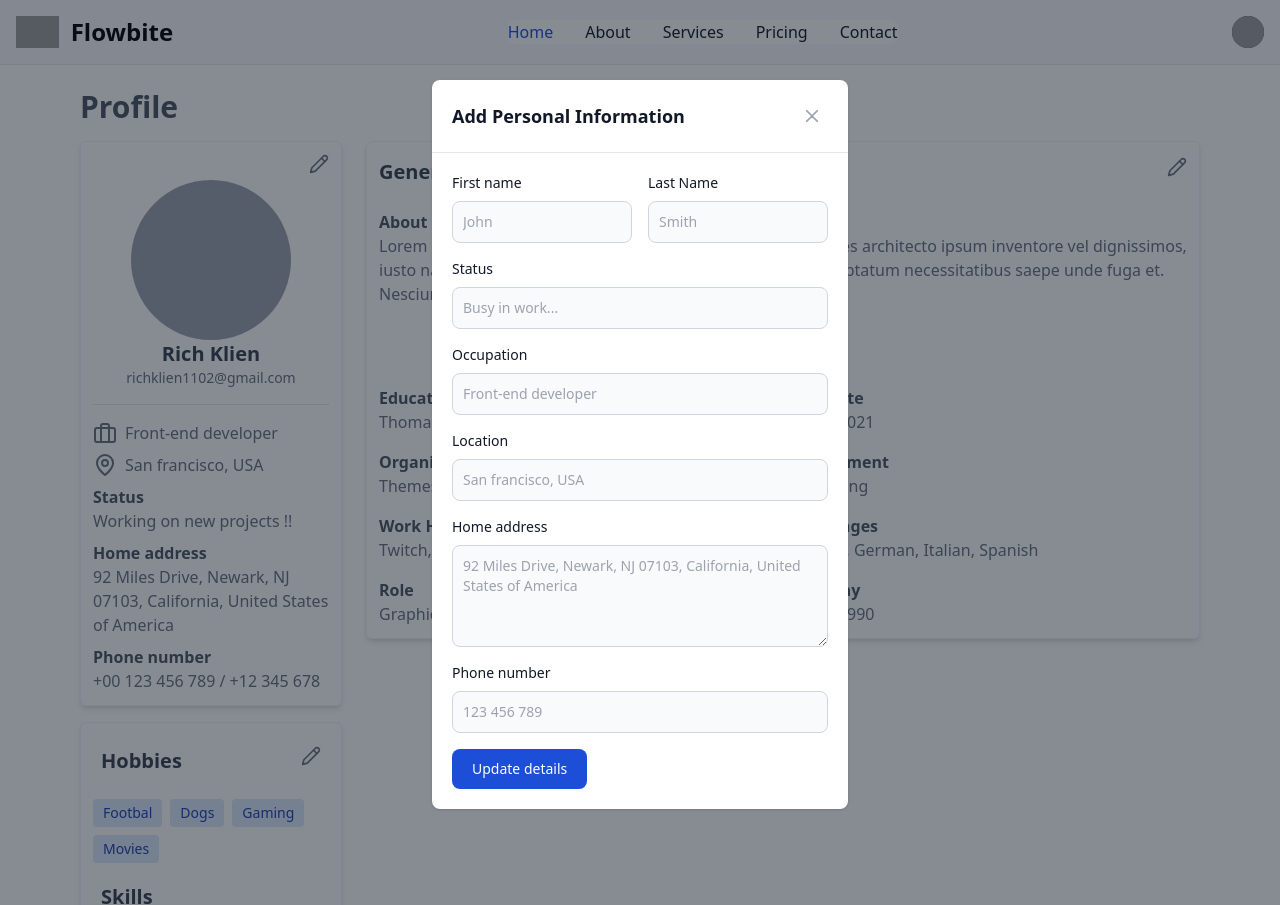
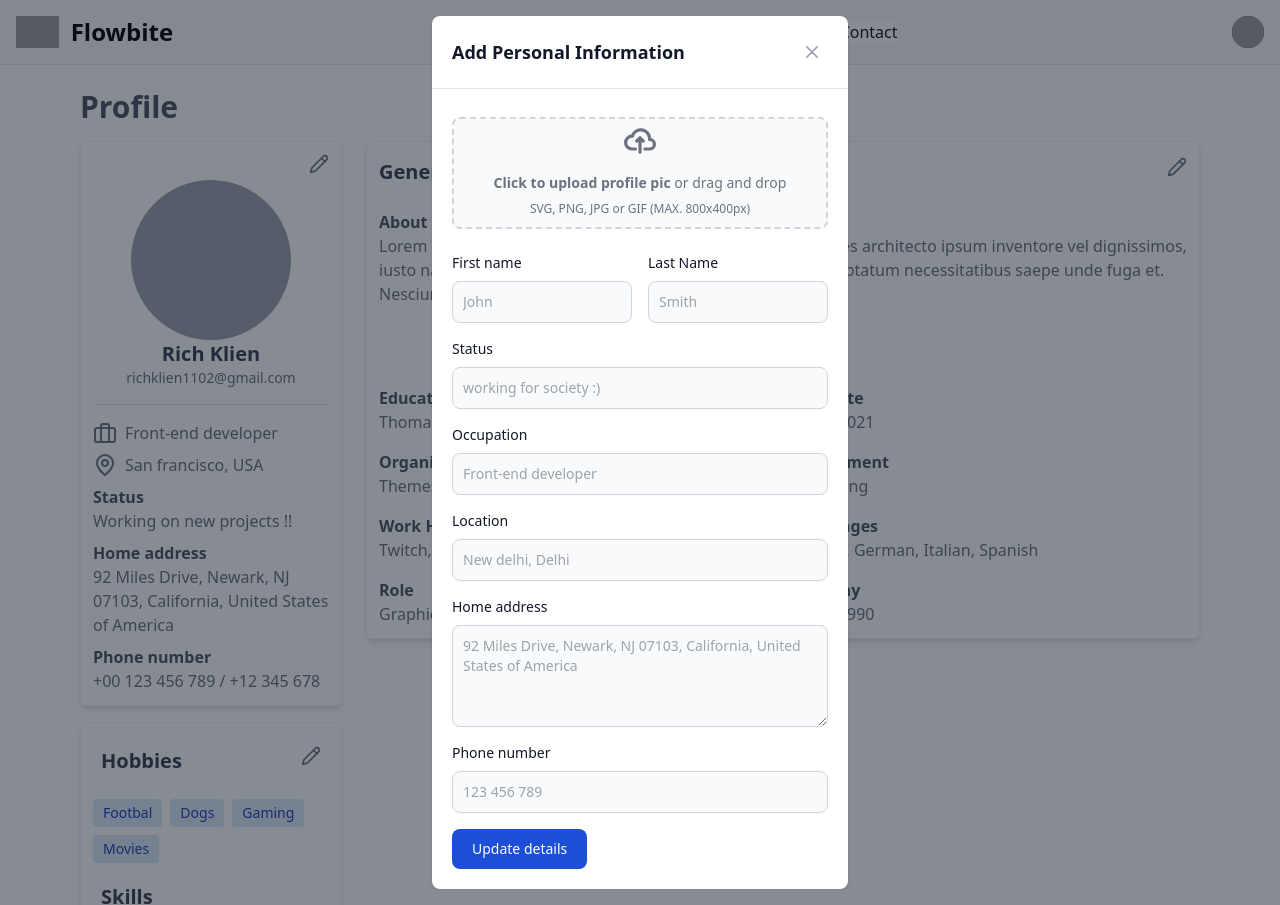
Before and after one commit to Shobhit-Mishra-02/Social-media-app, a Django app: page /social/profile/ in a window 1280 px wide, after a click that opens the changed part. Run offline with Django 4.2, Linux system fonts and the light colour scheme; the visitor is signed in with stand-in values (Sample User, id 1); some libraries are stand-ins or nearby versions; grey boxes are pictures that could not be loaded.

Commit message:
refactor: changed the code of Post creation form and controller in index page

```diff
--- a/home/forms.py
+++ b/home/forms.py
@@ -1,24 +1,37 @@
 from django import forms
-from django.forms import ModelForm, CharField, Textarea, TextInput, DateField, Select, DateInput
-from home.models import GeneralInformation, GENDERS, COUNTRY_NAMES
+from django.forms import ModelForm, CharField, Textarea, TextInput, DateField, Select, DateInput, FileInput
+from home.models import GeneralInformation, GENDERS, COUNTRY_NAMES, PersonalInformation, Post
 
+COMMON_DESIGN = "bg-gray-50 border border-gray-300 text-gray-900 text-sm rounded-lg focus:ring-primary-600 focus:border-primary-600 block w-full p-2.5"
 
-class PostCreationForm(forms.Form):
+class PostCreationForm(ModelForm):
 
-    title = forms.CharField(max_length=300, widget=forms.TextInput(attrs={
-                            'class': 'shadow-sm bg-gray-50 border border-gray-300 text-gray-900 text-sm rounded-lg focus:ring-blue-500 focus:border-blue-500 block w-full p-1.5 mb-2', 'placeholder': 'title of your post...'}), label_suffix="")
+    class Meta:
+        model = Post
 
-    content = forms.CharField(widget=forms.Textarea(
-        attrs={'class': 'shadow-sm bg-gray-50 border border-gray-300 text-gray-900 text-sm rounded-lg focus:ring-blue-500 focus:border-blue-500 block w-full p-1.5 mb-2', 'rows': '2', 'placeholder': 'text content of your post...'}), label_suffix="")
+        fields = ["title", "content", "image", "caption"]
 
-    image = forms.ImageField(required=False, widget=forms.FileInput(attrs={
-                             'class': 'shadow-sm bg-gray-50 border border-gray-300 text-gray-900 text-sm rounded-lg focus:ring-blue-500 focus:border-blue-500 block w-full p-1.5 mb-2 hidden'}), label_suffix="")
-
-    caption = forms.CharField(max_length=400, required=False, widget=forms.TextInput(
-        attrs={'class': 'shadow-sm bg-gray-50 border border-gray-300 text-gray-900 text-sm rounded-lg focus:ring-blue-500 focus:border-blue-500 block w-full p-1.5 mb-2', 'placeholder': 'add caption here...'}), label='Image caption', label_suffix="")
-
+        widgets = {
+            "title": TextInput(attrs={
+                "class": COMMON_DESIGN,
+                "placeholder": "title of your post..."
+            }),
+            "content": Textarea(attrs={
+                "class": "shadow-sm bg-gray-50 border border-gray-300 text-gray-900 text-sm rounded-lg focus:ring-blue-500 focus:border-blue-500 block w-full p-1.5 mb-2",
+                "placeholder": "text content of your post...",
+                "rows": "4"
+            }),
+            "image": FileInput(attrs={
+                "class": "shadow-sm bg-gray-50 border border-gray-300 text-gray-900 text-sm rounded-lg focus:ring-blue-500 focus:border-blue-500 w-full p-1.5 mb-2 hidden"
+            }),
+            "caption": TextInput(attrs={
+                "class": COMMON_DESIGN,
+                "placeholder": "add caption here..."
+            })
+        }
 
 class GeneralInformationForm(ModelForm):
+
     class Meta:
         model = GeneralInformation
         fields = ["about_me", "education", "gender",
@@ -31,24 +44,67 @@ class GeneralInformationForm(ModelForm):
                 "placeholder": "92 Miles Drive, Newark, NJ 07103, California, United States of America"
             }),
             "education": TextInput(attrs={
-                "class": "bg-gray-50 border border-gray-300 text-gray-900 text-sm rounded-lg focus:ring-primary-600 focus:border-primary-600 block w-full p-2.5",
+                "class": COMMON_DESIGN,
                 "placeholder": "Thomas Jeff High School, Stanford University"
             }),
             "gender": Select(attrs={
-                "class": "bg-gray-50 border border-gray-300 text-gray-900 text-sm rounded-lg focus:ring-primary-600 focus:border-primary-600 block w-full p-2.5"
+                "class": COMMON_DESIGN
             },
                 choices=GENDERS),
             "date_of_birth": DateInput(attrs={
-                "class": "bg-gray-50 border border-gray-300 text-gray-900 text-sm rounded-lg focus:ring-primary-600 focus:border-primary-600 block w-full p-2.5",
+                "class": COMMON_DESIGN,
                 "type": "date"
             },
                 format="%Y-%m-%d"),
             "organization": TextInput(attrs={
-                "class": "bg-gray-50 border border-gray-300 text-gray-900 text-sm rounded-lg focus:ring-primary-600 focus:border-primary-600 block w-full p-2.5",
+                "class": COMMON_DESIGN,
                 "placeholder": "Themesberg LLC"
             }),
             "nationality": Select(attrs={
-                "class": "bg-gray-50 border border-gray-300 text-gray-900 text-sm rounded-lg focus:ring-primary-600 focus:border-primary-600 block w-full p-2.5",
+                "class": COMMON_DESIGN,
             },
                 choices=COUNTRY_NAMES)
         }
+
+class PersonalInformationForm(ModelForm):
+
+    class Meta:
+        model = PersonalInformation
+
+        fields = ["profile_pic", "first_name", "last_name", "occupation", "status", "location", "home_address", "phone_number"]
+
+        widgets = {
+            "profile_pic": FileInput(attrs={
+                "class":"shadow-sm bg-gray-50 border border-gray-300 text-gray-900 text-sm rounded-lg focus:ring-blue-500 focus:border-blue-500 w-full p-1.5 mb-2 hidden",
+                "type":"file",
+            }),
+            "first_name": TextInput(attrs={
+                "class": COMMON_DESIGN,
+                "placeholder": "John"
+            }),
+            "last_name": TextInput(attrs={
+                "class": COMMON_DESIGN,
+                "placeholder": "Smith"
+            }),
+            "occupation": TextInput(attrs={
+                "class": COMMON_DESIGN,
+                "placeholder":"Front-end developer"
+            }),
+            "status": TextInput(attrs={
+                "class": COMMON_DESIGN,
+                "placeholder": "working for society :)"
+            }),
+            "location": TextInput(attrs={
+                "class": COMMON_DESIGN,
+                "placeholder": "New delhi, Delhi"
+            }),
+            "home_address": Textarea(attrs={
+                "class": "block p-2.5 w-full text-sm text-gray-900 bg-gray-50 rounded-lg border border-gray-300 focus:ring-blue-500 focus:border-blue-500",
+                "placeholder": "92 Miles Drive, Newark, NJ 07103, California, United States of America",
+                "rows": "4"
+            }),
+            "phone_number": TextInput(attrs={
+                "class": COMMON_DESIGN,
+                "placeholder": "123 456 789"
+            })
+        }
--- a/home/views.py
+++ b/home/views.py
@@ -3,7 +3,7 @@ from django.contrib.auth.decorators import login_required
 from django.http import HttpResponse
 from django.shortcuts import redirect, render
 
-from .forms import PostCreationForm, GeneralInformationForm
+from .forms import PostCreationForm, GeneralInformationForm, PersonalInformationForm
 from .models import Post
 from .utils.upload_files import upload_file
 
@@ -12,16 +12,13 @@ from .utils.upload_files import upload_file
 def index(request):
 
     if request.method == "POST":
-        form = PostCreationForm(request.POST, request.FILES)
+        post = Post(user=request.user)
+        form = PostCreationForm(request.POST, request.FILES, instance=post)
         if form.is_valid():
-            post_title = form.cleaned_data["title"]
-            post_content = form.cleaned_data["content"]
-            post_image = form.cleaned_data["image"]
-            post_image_caption = form.cleaned_data["caption"]
 
-            Post.objects.create(user=request.user, title=post_title, content=post_content, image=post_image, caption=post_image_caption)
+            form.save()
 
-            return render(request, "home/index.html", {"form":form})
+            return render(request, "home/index.html", {"form":PostCreationForm()})
     else:
         form = PostCreationForm()
 
@@ -31,5 +28,6 @@ def index(request):
 def profile(request):
 
     general_information_form = GeneralInformationForm()
+    personal_information_form = PersonalInformationForm()
 
-    return render(request, "home/profile.html", {"general_information_form":general_information_form})
+    return render(request, "home/profile.html", {"general_information_form":general_information_form, "personal_information_form":personal_information_form})
--- a/templates/home/profile.html
+++ b/templates/home/profile.html
@@ -198,55 +198,56 @@ profile
             <!-- Modal body -->
             <form class="p-4 md:p-5">
                 <div class="grid gap-4 mb-4 grid-cols-2">
-                    <div class="col-span-2 sm:col-span-1">
-                        <label for="firstName"
-                            class="block mb-2 text-sm font-medium text-gray-900">First name</label>
-                        <input type="text" name="firstName" id="firstName"
-                            class="bg-gray-50 border border-gray-300 text-gray-900 text-sm rounded-lg focus:ring-primary-600 focus:border-primary-600 block w-full p-2.5"
-                            placeholder="John">
+                    <div class="flex items-center justify-center col-span-2 py-2">
+                        <label for="{{ personal_information_form.profile_pic.id_for_label }}"
+                            class="flex flex-col items-center justify-center w-full h-28 border-2 border-gray-300 border-dashed rounded-lg cursor-pointer bg-gray-50">
+                            <div class="flex flex-col items-center justify-center pt-5 pb-6">
+                                <svg class="w-8 h-8 mb-4 text-gray-500 " aria-hidden="true" xmlns="http://www.w3.org/2000/svg"
+                                    fill="none" viewBox="0 0 20 16">
+                                    <path stroke="currentColor" stroke-linecap="round" stroke-linejoin="round" stroke-width="2"
+                                        d="M13 13h3a3 3 0 0 0 0-6h-.025A5.56 5.56 0 0 0 16 6.5 5.5 5.5 0 0 0 5.207 5.021C5.137 5.017 5.071 5 5 5a4 4 0 0 0 0 8h2.167M10 15V6m0 0L8 8m2-2 2 2" />
+                                </svg>
+                                <p class="mb-2 text-sm text-gray-500 "><span class="font-semibold">Click to upload profile pic</span> or drag and drop</p>
+                                <p class="text-xs text-gray-500 ">SVG, PNG, JPG or GIF (MAX. 800x400px)</p>
+                            </div>
+                            {{ personal_information_form.profile_pic }}
+                        </label>
                     </div>
                     <div class="col-span-2 sm:col-span-1">
-                        <label for="lastName"
+                        <label for="{{ personal_information_form.first_name.id_for_label }}"
+                            class="block mb-2 text-sm font-medium text-gray-900">First name</label>
+                            {{ personal_information_form.first_name }}
+                    </div>
+                    <div class="col-span-2 sm:col-span-1">
+                        <label for="{{ personal_information_form.last_name.id_for_label }}"
                             class="block mb-2 text-sm font-medium text-gray-900">Last Name</label>
-                            <input type="text" name="lastName" id="lastName"
-                            class="bg-gray-50 border border-gray-300 text-gray-900 text-sm rounded-lg focus:ring-primary-600 focus:border-primary-600 block w-full p-2.5"
-                            placeholder="Smith">
+                            {{ personal_information_form.last_name }}
                     </div>
                     <div class="col-span-2">
-                        <label for="status"
+                        <label for="{{ personal_information_form.status.id_for_label }}"
                             class="block mb-2 text-sm font-medium text-gray-900">Status</label>
-                        <input type="text" name="status" id="status"
-                            class="bg-gray-50 border border-gray-300 text-gray-900 text-sm rounded-lg focus:ring-primary-600 focus:border-primary-600 block w-full p-2.5"
-                            placeholder="Busy in work...">
+                            {{ personal_information_form.status }}
                     </div>
                     <div class="col-span-2">
-                        <label for="occupation"
+                        <label for="{{ personal_information_form.occupation.id_for_label }}"
                             class="block mb-2 text-sm font-medium text-gray-900">Occupation</label>
-                        <input type="text" name="occupation" id="occupation"
-                            class="bg-gray-50 border border-gray-300 text-gray-900 text-sm rounded-lg focus:ring-primary-600 focus:border-primary-600 block w-full p-2.5"
-                            placeholder="Front-end developer">
+                            {{ personal_information_form.occupation }}
                     </div>
                     <div class="col-span-2">
-                        <label for="location"
+                        <label for="{{ personal_information_form.location.id_for_label }}"
                             class="block mb-2 text-sm font-medium text-gray-900">Location</label>
-                        <input type="text" name="location" id="location"
-                            class="bg-gray-50 border border-gray-300 text-gray-900 text-sm rounded-lg focus:ring-primary-600 focus:border-primary-600 block w-full p-2.5"
-                            placeholder="San francisco, USA">
+                            {{ personal_information_form.location }}
                     </div>
 
                     <div class="col-span-2">
-                        <label for="address"
+                        <label for="{{ personal_information_form.home_address.id_for_label }}"
                             class="block mb-2 text-sm font-medium text-gray-900">Home address</label>
-                        <textarea id="address" rows="4"
-                            class="block p-2.5 w-full text-sm text-gray-900 bg-gray-50 rounded-lg border border-gray-300 focus:ring-blue-500 focus:border-blue-500"
-                            placeholder="92 Miles Drive, Newark, NJ 07103, California, United States of America"></textarea>
+                            {{ personal_information_form.home_address }}
                     </div>
                     <div class="col-span-2">
-                        <label for="phoneNumber"
+                        <label for="{{ personal_information_form.phone_number.id_for_label }}"
                             class="block mb-2 text-sm font-medium text-gray-900">Phone number</label>
-                        <input type="tel" name="phoneNumber" id="phoneNumber"
-                            class="bg-gray-50 border border-gray-300 text-gray-900 text-sm rounded-lg focus:ring-primary-600 focus:border-primary-600 block w-full p-2.5"
-                            placeholder="123 456 789">
+                            {{ personal_information_form.phone_number }}
                     </div>
                 </div>
                 <button type="submit"
```
